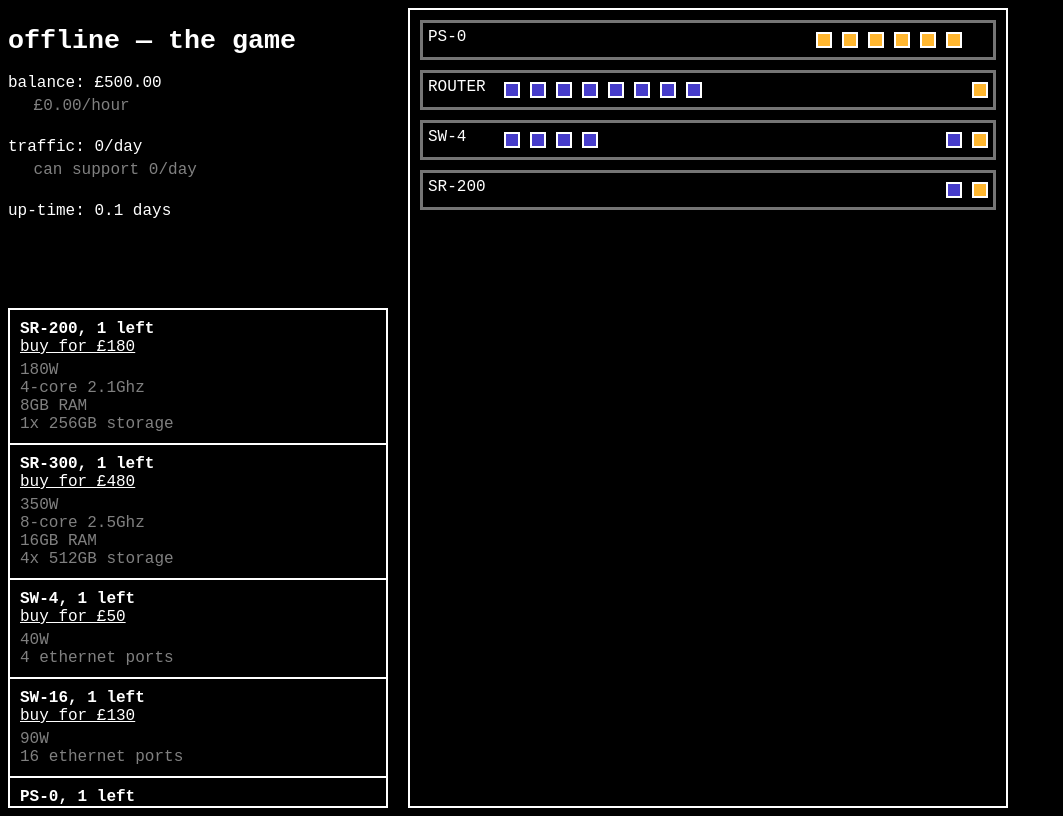
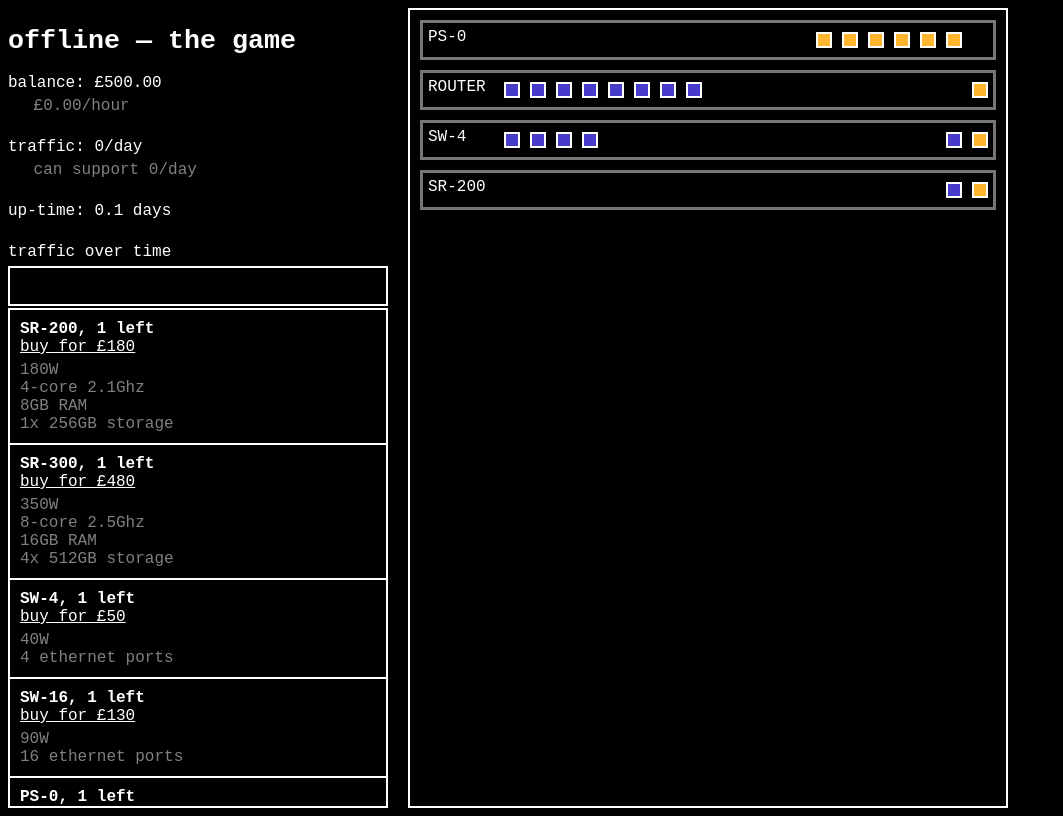
Before and after one commit to js13kGames/Data_Center, a plain HTML site: page index.html in a window 1280 px wide. Shown: the whole page, without its empty margins (0-1063 px from the left). Drawn offline with Linux system fonts and the light colour scheme.

Commit message:
Draw a graph of traffic history

```diff
--- a/index.html
+++ b/index.html
@@ -12,6 +12,9 @@
                 <p>traffic: <span id="traffic"></span>/day</p>
                 <p class="grey">&ensp;&ensp; can support <span id="traffic-cap"></span>/day</p><br>
                 <p>up-time: <span id="uptime"></span> days</p>
+                <br>
+                <p>traffic over time</p>
+                <canvas id="graph"></canvas>
             </div>
 
             <div class="shop" id="shop"></div>
--- a/main.js
+++ b/main.js
@@ -5,6 +5,7 @@ var rackSpace = 4
 var selectedPort = null
 var balance = 500
 var traffic = 0
+var trafficHistory = [0]
 var uptime = 0
 var secondsPerDay = 60
 var trafficCap = 0
@@ -97,7 +98,12 @@ function elapseHour() {
         Math.round((traffic + Math.round(Math.random() * 2.5)) * (Math.random() * 0.15 + 0.9)),
         calculateTrafficCap(),
     )
+    trafficHistory.unshift(traffic)
+    if (trafficHistory.length > 76) {
+        trafficHistory.pop()
+    }
     renderStats()
+    renderGraph()
 }
 
 function elapseDay() {
@@ -381,6 +387,25 @@ function renderCables() {
     }
 }
 
+function renderGraph() {
+    var canvas = document.getElementById("graph")
+    var ctx = canvas.getContext("2d")
+    canvas.width = canvas.width
+
+    var x = canvas.width
+    var max = Math.max(...trafficHistory)
+    if (max == 0) {
+        return
+    }
+
+    ctx.fillStyle = "lime"
+    for (var t of trafficHistory) {
+        var height = (t/max) * canvas.height * 0.9
+        x -= 5
+        ctx.fillRect(x, canvas.height, 3, -height)
+    }
+}
+
 function connect(div1, div2) {
     var off1 = getOffset(div1)
     var off2 = getOffset(div2)
--- a/styles.css
+++ b/styles.css
@@ -39,6 +39,12 @@ div.stats p {
 
 div.stats .grey {
     color: grey;
+}
+
+canvas#graph {
+    border: 2px solid white;
+    width: 380px;
+    height: 40px;
 }
 
 div.shop {
```
